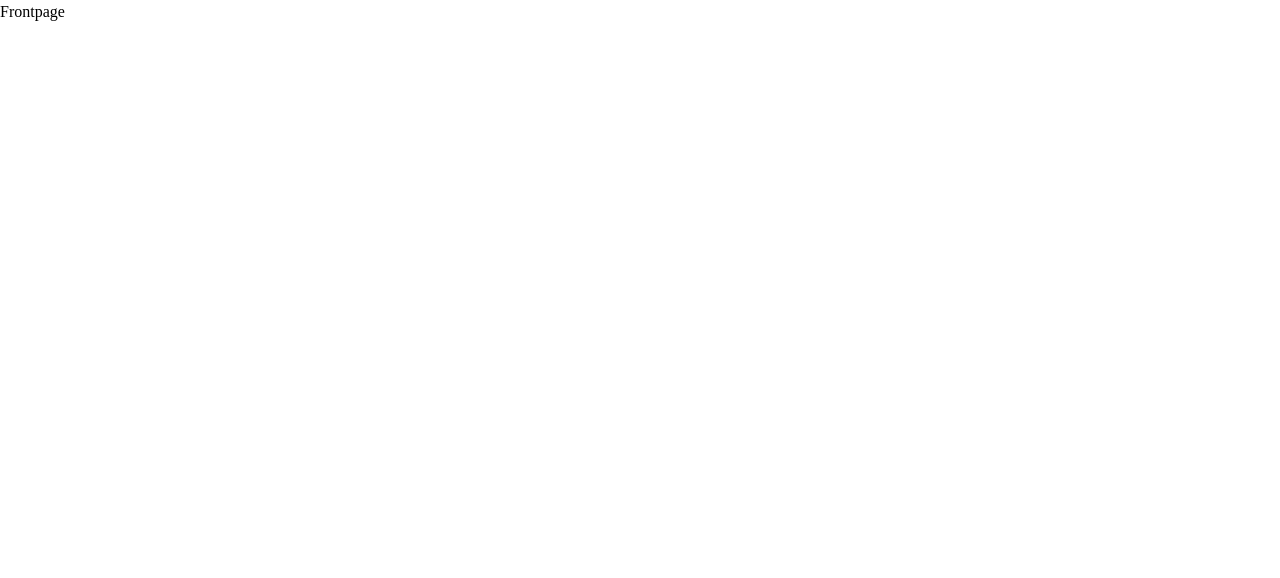
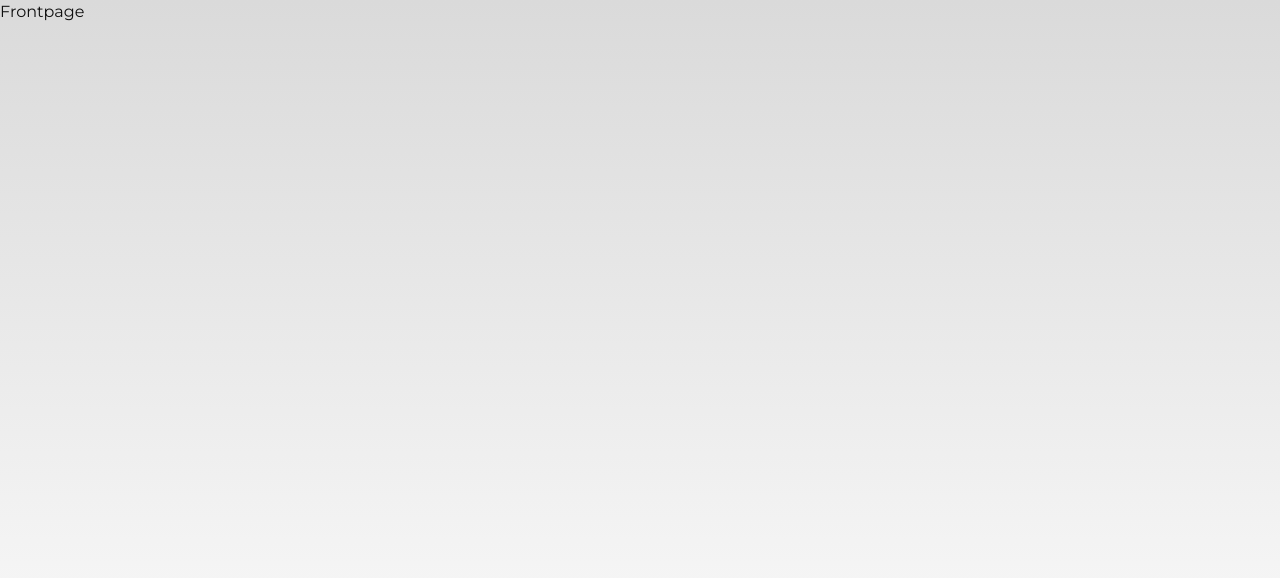
Before and after one commit to lars-radtke/capstone-project, a React (Create React App) app: page / in a window 1280 px wide. Shown: the top 578 px of the page. Built offline with nearby package versions, Linux system fonts and the light colour scheme.

Commit message:
add additional rules to GlobalStyles

```diff
--- a/src/Styles/GlobalStyles.js
+++ b/src/Styles/GlobalStyles.js
@@ -2,15 +2,29 @@ import { createGlobalStyle } from 'styled-components';
 import './Fonts/Montserrat.css';
 
 const GlobalStyles = createGlobalStyle`
+	:root {
+		--white: rgba(255,255,255,1);
+		--grey: rgba(210,210,210,1);
+		--black: rgba(15,15,15,1);
+		--red: rgba(209,0,38,1);
+	}
+
 	* {
 		box-sizing: border-box;
 		margin: 0;
 		padding: 0;
 		line-height: 1.5;
+		font-family: 'Montserrat', Arial, Helvetica, sans-serif;
 	}
 
 	body {
 		height: 100vh;
+
+		color: var(--black);
+
+		background-image: linear-gradient(rgb(218,218,218) 0%, rgb(255,255,255) 100%);
+		background-repeat: no-repeat;
+
 		scroll-behavior: smooth;
 	}
 
```
